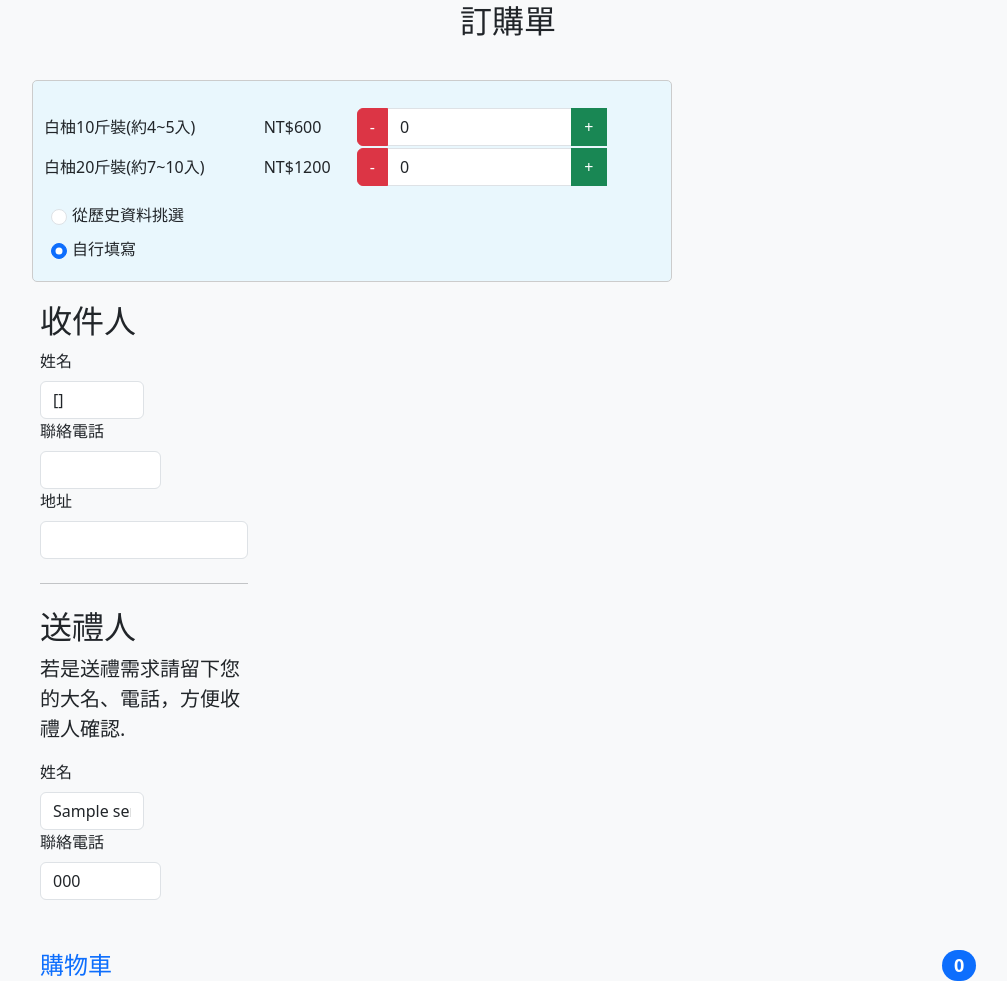
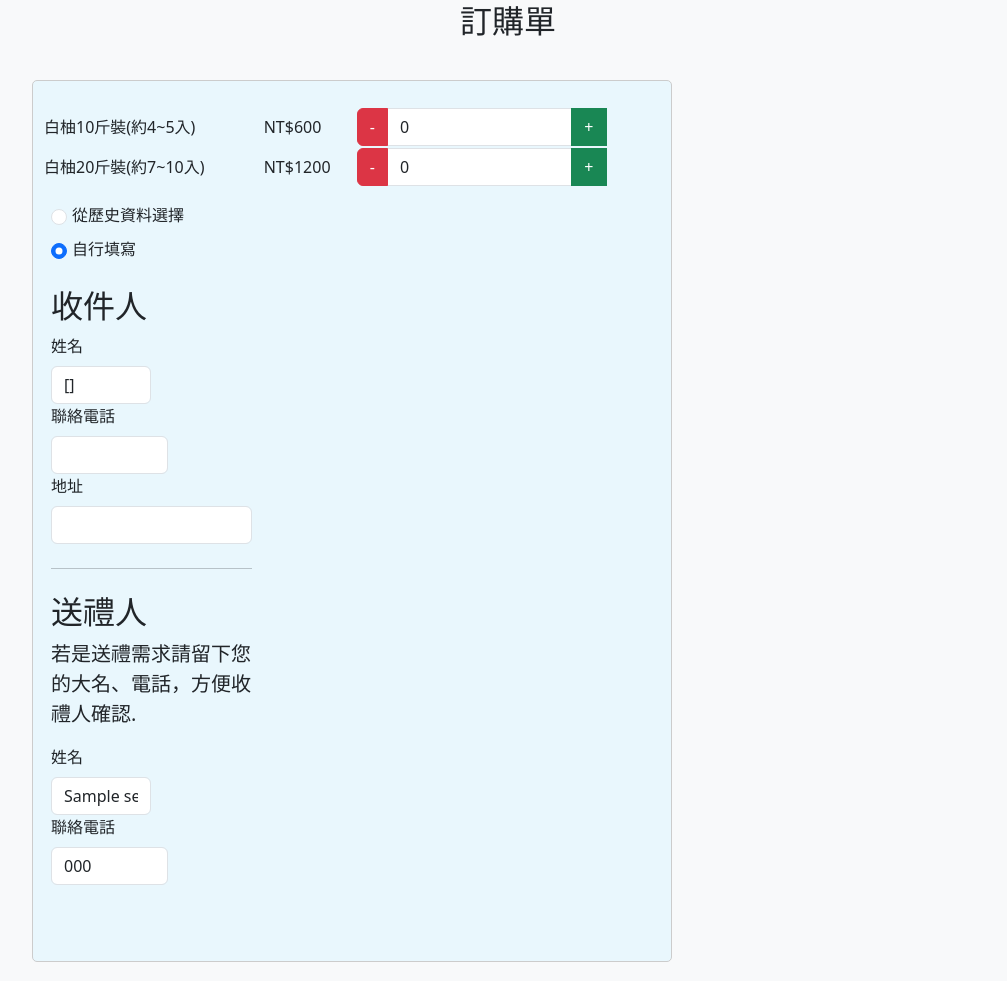
Before and after one commit to MAXMANER/fruit_order_web, a Flask app: template templates/order_page.html in a window 1280 px wide. Shown: the part 184-1165 px from the top of the page, without its empty margins (132-1139 px from the left). Run offline with Flask 3, Linux system fonts and the light colour scheme; the template is opened without the code that fills it: most values are stand-ins (such as "Sample title", 1, 10 or a date in 2020); some libraries are stand-ins or nearby versions.

Commit message:
v2.0.2
change text

```diff
--- a/templates/order_page.html
+++ b/templates/order_page.html
@@ -207,14 +207,8 @@
     <div class="radio-group">
         <div class="form-check">
             <input class="form-check-input" type="radio" id="purchaser_data" name="display_option" value="purchaser" onclick="toggleDisplay()">
-            <label class="form-check-label" for="purchaser_data">從歷史資料挑選</label>
+            <label class="form-check-label" for="purchaser_data">從歷史資料選擇</label>
         </div>
-        <div class="form-check">
-            <input class="form-check-input" type="radio" id="form_data" name="display_option" value="form" onclick="toggleDisplay()">
-            <label class="form-check-label" for="form_data">自行填寫</label>
-        </div>
-    </div>
-
         <div class="data-block position-relative" id="purchaserBlock">
             <!-- Button positioned at the upper right corner -->
             <button type="button" class="btn btn-primary change-btn position-absolute"
@@ -229,6 +223,11 @@
             <p id="recipient_address">收件地址: {{ data_list[0]['recipient_address'] }}</p>
             <p id="sender_name">送禮人: {{ data_list[0]['sender_name'] }}</p>
             <p id="sender_phone">送禮人電話: {{ data_list[0]['sender_phone'] }}</p>
+        </div>
+
+        <div class="form-check">
+            <input class="form-check-input" type="radio" id="form_data" name="display_option" value="form" onclick="toggleDisplay()">
+            <label class="form-check-label" for="form_data">自行填寫</label>
         </div>
     </div>
 
```
Lines whose indentation alone changed are shown as unchanged.
